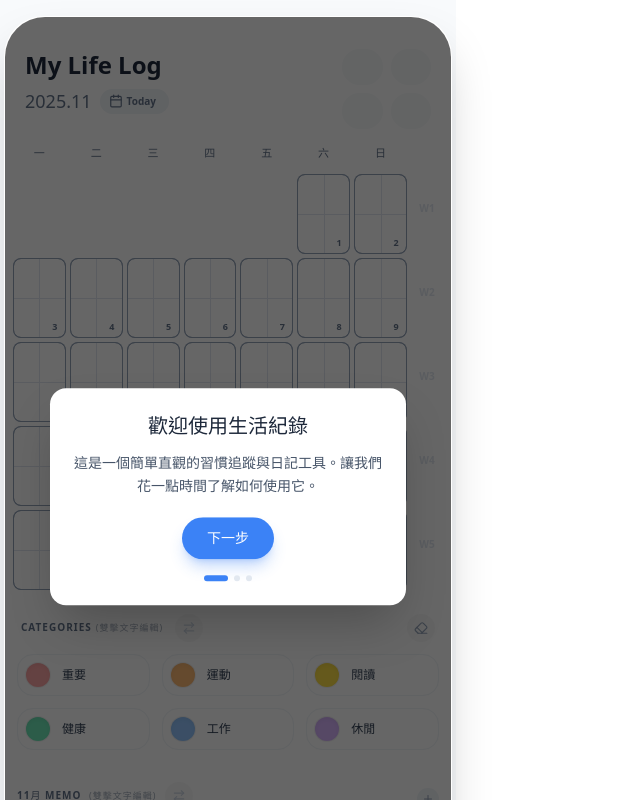
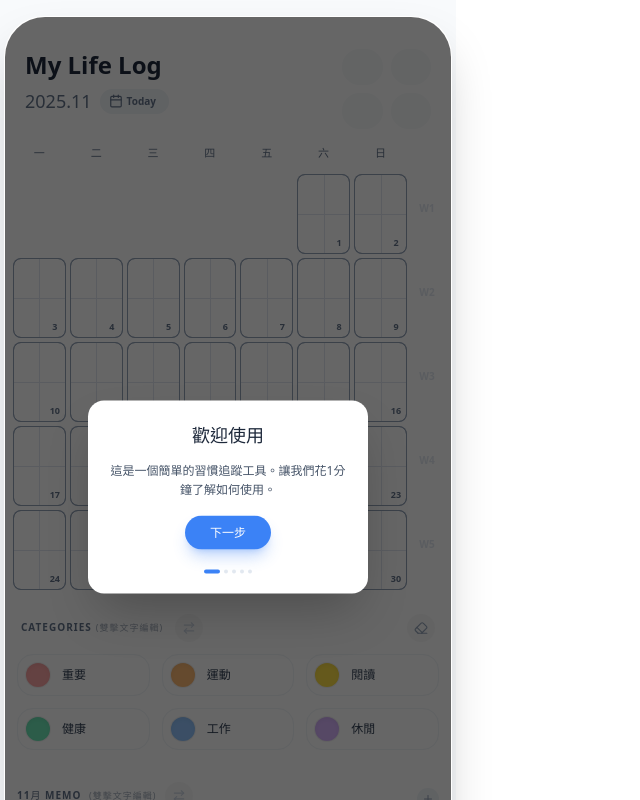
Before and after one commit to fifourths/calendar-app, a React (Vite) app: page / in a window 1280 px wide. Shown: the top 800 px of the page, without its empty margins (0-640 px from the left). Built offline with nearby package versions, Linux system fonts and the light colour scheme.

Commit message:
Update App.jsx
V81.2
介紹介面更新

```diff
--- a/src/App.jsx
+++ b/src/App.jsx
@@ -3,7 +3,7 @@ import {
   ChevronLeft, ChevronRight, Grid, LayoutGrid, BarChart2,
   Plus, Trash2, Settings, Download, Upload, RotateCcw,
   AlertCircle, ArrowRightLeft, Calendar as CalendarIcon, Moon, Sun,
-  Globe, AlertTriangle, Clock, X, Eraser, Info
+  Globe, AlertTriangle, Clock, X, Eraser, Info, HelpCircle
 } from 'lucide-react';
 
 // --- 1. Constants & Helper Functions ---
@@ -65,14 +65,19 @@ const TRANSLATIONS = {
     monthSuffix: '月',
     dayCardTitle: '詳細記錄',
     // Tutorial
-    tut_welcome_title: '歡迎使用生活紀錄',
-    tut_welcome_msg: '這是一個簡單直觀的習慣追蹤與日記工具。讓我們花一點時間了解如何使用它。',
+    tut_welcome_title: '歡迎使用',
+    tut_welcome_msg: '這是一個簡單的習慣追蹤工具。讓我們花1分鐘了解如何使用。',
+    tut_icons_title: '功能選單',
+    tut_icons_msg: '由此切換「統計圖表」、切換「深色模式」以及進入「設定」頁面。',
     tut_longpress_title: '長按編輯',
-    tut_longpress_msg: '在月曆區域長按任意日期卡片，即可打開詳細視圖，記錄多個類別的打卡與心情筆記。',
+    tut_longpress_msg: '長按月曆上的日期，即可打開詳細視圖，進行多個類別的打卡與心情筆記。',
     tut_cats_title: '切換類別',
-    tut_cats_msg: '點擊下方的顏色圓點來選擇當前打卡顏色，或使用「橡皮擦」清除紀錄。雙擊文字可重新命名類別。',
-    tut_finish_btn: '我知道了，開始使用吧！',
-    tut_next_btn: '下一步'
+    tut_cats_msg: '點擊顏色圓點選擇當前打卡顏色，或使用「橡皮擦」。雙擊文字可重新命名。',
+    tut_memo_title: '本月筆記',
+    tut_memo_msg: '在下方記錄本月目標或備忘錄。點擊箭頭圖示可調整順序。',
+    tut_finish_btn: '開始使用',
+    tut_next_btn: '下一步',
+    help_modal_title: '使用說明'
   },
   jp: {
     weekDays: ['月', '火', '水', '木', '金', '土', '日'],
@@ -104,15 +109,20 @@ const TRANSLATIONS = {
     perMonth: '/ 月',
     monthSuffix: '月',
     dayCardTitle: '詳細記録',
-     // Tutorial
+    // Tutorial
     tut_welcome_title: 'ようこそ',
     tut_welcome_msg: 'シンプルで直感的な習慣トラッカーです。使い方の概要をご案内します。',
+    tut_icons_title: 'メニュー',
+    tut_icons_msg: '統計ビュー、ダークモード、設定はここからアクセスできます。',
     tut_longpress_title: '長押しで編集',
-    tut_longpress_msg: 'カレンダーの日付を長押しすると、詳細ビューが開き、複数の記録やメモを追加できます。',
+    tut_longpress_msg: '日付を長押しすると、詳細ビューが開き、複数の記録やメモを追加できます。',
     tut_cats_title: 'カテゴリー選択',
     tut_cats_msg: '下の色の点をタップして色を選択するか、消しゴムを使用します。ダブルクリックで名前を変更できます。',
+    tut_memo_title: '今月のメモ',
+    tut_memo_msg: '今月の目標やメモをここに記録します。矢印アイコンで並べ替えが可能です。',
     tut_finish_btn: '始める',
-    tut_next_btn: '次へ'
+    tut_next_btn: '次へ',
+    help_modal_title: 'ヘルプ'
   },
   en: {
     weekDays: ['Mon', 'Tue', 'Wed', 'Thu', 'Fri', 'Sat', 'Sun'],
@@ -145,15 +155,20 @@ const TRANSLATIONS = {
     monthSuffix: '',
     monthNames: ['Jan', 'Feb', 'Mar', 'Apr', 'May', 'Jun', 'Jul', 'Aug', 'Sep', 'Oct', 'Nov', 'Dec'],
     dayCardTitle: 'Details',
-     // Tutorial
+    // Tutorial
     tut_welcome_title: 'Welcome',
-    tut_welcome_msg: 'A simple habit tracker and journal. Let\'s take a quick tour.',
+    tut_welcome_msg: 'A simple habit tracker. Let\'s take a quick tour.',
+    tut_icons_title: 'Menu Icons',
+    tut_icons_msg: 'Access Statistics, Dark Mode, and Settings from the top right corner.',
     tut_longpress_title: 'Long Press to Edit',
-    tut_longpress_msg: 'Long press any date card in the calendar to open the detailed view for notes and multiple records.',
+    tut_longpress_msg: 'Long press any date to open the details view for notes and multiple records.',
     tut_cats_title: 'Select Categories',
-    tut_cats_msg: 'Tap the color dots below to select a category, or use the Eraser. Double click text to rename.',
-    tut_finish_btn: 'Got it, Let\'s Start!',
-    tut_next_btn: 'Next'
+    tut_cats_msg: 'Tap color dots to select. Double click text to rename. Use the Eraser to clear.',
+    tut_memo_title: 'Monthly Memo',
+    tut_memo_msg: 'Write down monthly goals here. Use the arrow icon to reorder items.',
+    tut_finish_btn: 'Start',
+    tut_next_btn: 'Next',
+    help_modal_title: 'Help'
   }
 };
 
@@ -226,63 +241,136 @@ const getPrevDayKey = (dateKey) => {
 const TutorialOverlay = ({ step, onNext, t, isDark }) => {
   if (step === 0) return null;
 
-  // Step Definitions
+  // Auto-Scroll Logic: Ensure the user sees the highlighted area
+  useEffect(() => {
+    if (step === 2) {
+       window.scrollTo({ top: 0, behavior: 'smooth' }); // Icons (Top)
+    } else if (step === 3) {
+       window.scrollTo({ top: 0, behavior: 'smooth' }); // Calendar (Top/Mid)
+    } else if (step === 4) {
+       // Categories (Mid/Bottom) - Scroll to a middle point roughly
+       window.scrollTo({ top: document.body.scrollHeight / 2, behavior: 'smooth' });
+    } else if (step === 5) {
+       // Memo (Bottom) - Scroll to bottom
+       window.scrollTo({ top: document.body.scrollHeight, behavior: 'smooth' });
+    }
+  }, [step]);
+
+  // Step Definitions with refined CSS
   const stepsData = [
     {
       // Step 1: Welcome (Center)
       title: t.tut_welcome_title,
       msg: t.tut_welcome_msg,
-      highlightStyle: null
+      highlightStyle: null,
+      textPos: 'center'
     },
     {
-      // Step 2: Calendar Grid (Approximated position for the grid)
+      // Step 2: Top Icons
+      title: t.tut_icons_title,
+      msg: t.tut_icons_msg,
+      // Target top right area
+      highlightStyle: 'top-8 right-4 w-32 h-12',
+      textPos: 'bottom'
+    },
+    {
+      // Step 3: Calendar Grid
       title: t.tut_longpress_title,
       msg: t.tut_longpress_msg,
-      highlightStyle: 'top-[160px] left-3 right-3 bottom-[250px]'
+      // Adjusted to fit the grid more precisely, excluding week header
+      highlightStyle: 'top-[140px] left-3 right-3 h-[50%]',
+      textPos: 'bottom'
     },
     {
-      // Step 3: Categories (Approximated position for the color bar)
+      // Step 4: Categories
       title: t.tut_cats_title,
       msg: t.tut_cats_msg,
-      highlightStyle: 'bottom-[120px] left-3 right-3 h-[120px]'
+      // Target the category bar
+      highlightStyle: 'bottom-[120px] left-3 right-3 h-[120px]',
+      textPos: 'top'
+    },
+    {
+      // Step 5: Memo (New)
+      title: t.tut_memo_title,
+      msg: t.tut_memo_msg,
+      // Target the bottom area
+      highlightStyle: 'bottom-4 left-3 right-3 h-[100px]',
+      textPos: 'top'
     }
   ];
 
   const currentStepData = stepsData[step - 1];
   const isLast = step === stepsData.length;
 
+  // Determine Text Card Position
+  let textCardClasses = "top-1/2 -translate-y-1/2"; // Default center
+  if (currentStepData.textPos === 'bottom') textCardClasses = "bottom-10";
+  if (currentStepData.textPos === 'top') textCardClasses = "top-20";
+
   return (
-    <div className="absolute inset-0 z-[60] flex flex-col overflow-hidden rounded-[40px]">
+    <div className="absolute inset-0 z-[60] flex flex-col overflow-hidden rounded-[40px] pointer-events-auto">
       {/* Dark Backdrop */}
       <div className="absolute inset-0 bg-black/60 transition-all duration-500"></div>
 
-      {/* Highlight Box (Cutout effect simulated with border/box-shadow or just placing on top) */}
+      {/* Highlight Box (Yellow Border) */}
       {currentStepData.highlightStyle && (
         <div className={`absolute border-2 border-yellow-400 bg-transparent shadow-[0_0_0_9999px_rgba(0,0,0,0.6)] rounded-xl transition-all duration-500 animate-pulse ${currentStepData.highlightStyle}`}>
-          {/* Pointer/Hand Icon could go here */}
         </div>
       )}
 
       {/* Content Card */}
-      <div className={`absolute z-[70] w-[80%] left-[10%] bg-white dark:bg-slate-800 p-6 rounded-2xl shadow-2xl transition-all duration-500 ${step === 1 ? 'top-1/2 -translate-y-1/2' : (step === 2 ? 'bottom-20' : 'top-32')}`}>
-        <div className="flex flex-col items-center text-center gap-3">
-            <h3 className="text-xl font-bold dark:text-white text-slate-800">{currentStepData.title}</h3>
-            <p className="text-sm dark:text-slate-300 text-slate-600 leading-relaxed mb-2">{currentStepData.msg}</p>
+      <div className={`absolute z-[70] left-0 right-0 flex justify-center transition-all duration-500 ${textCardClasses}`}>
+        <div className={`w-[280px] bg-white dark:bg-slate-800 p-5 rounded-2xl shadow-2xl flex flex-col items-center text-center gap-3`}>
+            <h3 className="text-lg font-bold dark:text-white text-slate-800">{currentStepData.title}</h3>
+            <p className="text-xs dark:text-slate-300 text-slate-600 leading-relaxed">{currentStepData.msg}</p>
             <button
               onClick={onNext}
-              className="px-6 py-2.5 bg-blue-500 hover:bg-blue-600 text-white rounded-full font-bold text-sm transition-all shadow-lg shadow-blue-500/30"
+              className="px-6 py-2 bg-blue-500 hover:bg-blue-600 text-white rounded-full font-bold text-xs transition-all shadow-lg shadow-blue-500/30 mt-1"
             >
               {isLast ? t.tut_finish_btn : t.tut_next_btn}
             </button>
-        </div>
 
-        {/* Step Indicators */}
-        <div className="flex justify-center gap-1.5 mt-4">
-           {stepsData.map((_, i) => (
-             <div key={i} className={`h-1.5 rounded-full transition-all ${i + 1 === step ? 'w-6 bg-blue-500' : 'w-1.5 bg-slate-200 dark:bg-slate-600'}`}></div>
-           ))}
+            {/* Step Indicators */}
+            <div className="flex justify-center gap-1 mt-2">
+               {stepsData.map((_, i) => (
+                 <div key={i} className={`h-1 rounded-full transition-all ${i + 1 === step ? 'w-4 bg-blue-500' : 'w-1 bg-slate-200 dark:bg-slate-600'}`}></div>
+               ))}
+            </div>
         </div>
       </div>
+    </div>
+  );
+};
+
+// ** Help Modal (Text Only for Settings) **
+const HelpModal = ({ onClose, t, isDark }) => {
+  const helpItems = [
+    { title: t.tut_icons_title, msg: t.tut_icons_msg, icon: <Settings size={16} /> },
+    { title: t.tut_longpress_title, msg: t.tut_longpress_msg, icon: <CalendarIcon size={16} /> },
+    { title: t.tut_cats_title, msg: t.tut_cats_msg, icon: <Grid size={16} /> },
+    { title: t.tut_memo_title, msg: t.tut_memo_msg, icon: <ArrowRightLeft size={16} /> },
+  ];
+
+  return (
+    <div className="fixed inset-0 z-50 flex items-center justify-center bg-slate-900/40 backdrop-blur-sm animate-in fade-in duration-200" onClick={onClose}>
+       <div className={`w-[85%] max-w-sm p-6 rounded-[32px] shadow-2xl transform transition-all scale-100 border ${isDark ? 'bg-slate-900 border-slate-700' : 'bg-white border-white/60'}`} onClick={(e) => e.stopPropagation()}>
+          <div className="flex justify-between items-center mb-4">
+             <h3 className={`text-lg font-bold flex items-center gap-2 ${isDark ? 'text-slate-100' : 'text-slate-800'}`}>
+               <HelpCircle size={20} /> {t.help_modal_title}
+             </h3>
+             <button onClick={onClose} className={`p-1.5 rounded-full ${isDark ? 'hover:bg-slate-800 text-slate-400' : 'hover:bg-slate-100 text-slate-500'}`}><X size={20} /></button>
+          </div>
+          <div className="space-y-4 max-h-[60vh] overflow-y-auto no-scrollbar">
+             {helpItems.map((item, idx) => (
+               <div key={idx} className={`p-3 rounded-xl border ${isDark ? 'bg-slate-800 border-slate-700' : 'bg-slate-50 border-slate-100'}`}>
+                  <div className={`font-bold text-sm mb-1 flex items-center gap-2 ${isDark ? 'text-blue-300' : 'text-blue-600'}`}>
+                    {item.icon} {item.title}
+                  </div>
+                  <p className={`text-xs leading-relaxed ${isDark ? 'text-slate-400' : 'text-slate-600'}`}>{item.msg}</p>
+               </div>
+             ))}
+          </div>
+       </div>
     </div>
   );
 };
@@ -327,7 +415,6 @@ const AutoResizingTextarea = ({ value, onChange, placeholder, isDark }) => {
   );
 };
 
-// ** MODIFIED: DayCardModal (Removed Swipe Logic) **
 const DayCardModal = ({ dateKey, gridMode, records, categories, dayNotes, onClose, onSaveNote, onNext, onPrev, isDark, t }) => {
   const cellRecord = (records && records[dateKey]) ? records[dateKey] : {};
   const currentNotes = (dayNotes && dayNotes[dateKey]) ? dayNotes[dateKey] : {};
@@ -369,7 +456,6 @@ const DayCardModal = ({ dateKey, gridMode, records, categories, dayNotes, onClos
        <div
          className={`w-full max-w-xs p-5 rounded-[32px] shadow-2xl transform transition-all scale-100 border ${isDark ? 'bg-slate-900 border-slate-700' : 'bg-white border-white/60'}`}
          onClick={(e) => e.stopPropagation()}
-         /* Removed onTouchStart/End for Swipe */
        >
           <div className="flex justify-between items-center mb-4 px-1">
              <div className="flex items-center gap-2">
@@ -405,7 +491,7 @@ const CustomDatePicker = ({ currentYear, currentMonth, onClose, onSelect, isDark
   );
 };
 
-const SettingsModal = ({ onClose, onReset, onExport, onImport, toggleLanguage, t, isDark, lastBackupDate, isBackupOverdue, onRestartTutorial }) => {
+const SettingsModal = ({ onClose, onReset, onExport, onImport, toggleLanguage, t, isDark, lastBackupDate, isBackupOverdue, onOpenHelp }) => {
   const fileInputRef = useRef(null);
   const [mode, setMode] = useState('menu');
   const handleFileChange = (e) => { const file = e.target.files[0]; if (file) onImport(file); };
@@ -468,10 +554,10 @@ const SettingsModal = ({ onClose, onReset, onExport, onImport, toggleLanguage, t
             <input type="file" accept=".json" ref={fileInputRef} className="hidden" onChange={handleFileChange} />
           </button>
 
-           {/* Manual Trigger for Tutorial */}
-           <button onClick={() => { onClose(); onRestartTutorial(); }} className={`w-full flex items-center gap-3 p-3 rounded-2xl transition-colors outline-none group ${buttonClass}`}>
+           {/* Manual Trigger for Help */}
+           <button onClick={() => { onClose(); onOpenHelp(); }} className={`w-full flex items-center gap-3 p-3 rounded-2xl transition-colors outline-none group ${buttonClass}`}>
             <div className={`p-2 rounded-xl group-hover:text-yellow-500 dark:group-hover:text-yellow-300 transition-colors shadow-sm ${isDark ? 'bg-slate-600 text-slate-200' : 'bg-white text-slate-400'}`}><Info size={18} /></div>
-            <span className="text-sm font-medium flex-1 text-left">Tutorial</span>
+            <span className="text-sm font-medium flex-1 text-left">{t.help_modal_title}</span>
           </button>
 
           <div className={`h-px my-2 ${isDark ? 'bg-slate-700' : 'bg-slate-100'}`}></div>
@@ -518,6 +604,7 @@ export default function NewCalendarApp() {
   // Tutorial States
   const [hasSeenTutorial, setHasSeenTutorial] = useStickyState('v80_hasSeenTutorial', false);
   const [tutorialStep, setTutorialStep] = useState(0);
+  const [showHelpModal, setShowHelpModal] = useState(false);
 
   const [view, setView] = useState('calendar');
   const [showDatePicker, setShowDatePicker] = useState(false);
@@ -540,16 +627,15 @@ export default function NewCalendarApp() {
   }, [hasSeenTutorial]);
 
   const handleTutorialNext = () => {
-    if (tutorialStep < 3) { // 3 steps total
+    // Steps: 1.Welcome -> 2.Icons -> 3.Calendar -> 4.Categories -> 5.Memo
+    if (tutorialStep < 5) {
         setTutorialStep(prev => prev + 1);
     } else {
         setTutorialStep(0);
         setHasSeenTutorial(true);
+        // Reset scroll
+        window.scrollTo({ top: 0, behavior: 'smooth' });
     }
-  };
-
-  const handleRestartTutorial = () => {
-      setTutorialStep(1);
   };
 
   // --- SWIPE LOGIC (Main Calendar) ---
@@ -815,7 +901,8 @@ export default function NewCalendarApp() {
 
         {/* Modals */}
         {showDatePicker && <CustomDatePicker currentYear={year} currentMonth={month} onClose={() => setShowDatePicker(false)} onSelect={(y, m) => { setCurrentDate(new Date(y, m, 1)); setShowDatePicker(false); }} isDark={darkMode} t={t} />}
-        {showSettings && <SettingsModal onClose={() => setShowSettings(false)} onReset={handleResetCurrentMonth} onExport={handleExportData} onImport={handleImportData} toggleLanguage={toggleLanguage} t={t} isDark={darkMode} lastBackupDate={lastBackupDate} isBackupOverdue={isBackupOverdue} onRestartTutorial={handleRestartTutorial} />}
+        {showSettings && <SettingsModal onClose={() => setShowSettings(false)} onReset={handleResetCurrentMonth} onExport={handleExportData} onImport={handleImportData} toggleLanguage={toggleLanguage} t={t} isDark={darkMode} lastBackupDate={lastBackupDate} isBackupOverdue={isBackupOverdue} onOpenHelp={() => setShowHelpModal(true)} />}
+        {showHelpModal && <HelpModal onClose={() => setShowHelpModal(false)} t={t} isDark={darkMode} />}
         {zoomedDateKey && (
             <DayCardModal
                 dateKey={zoomedDateKey}
```
